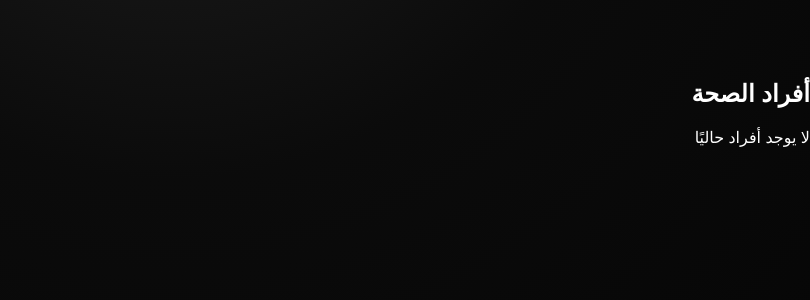
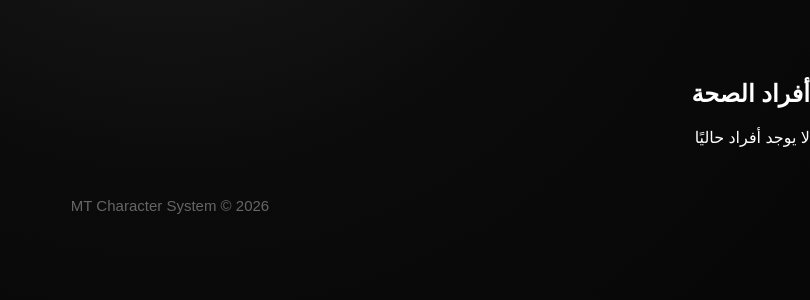
Before and after one commit to dahomaq37-jpg/-MT-Character-System, a Flask app: page /health in a window 1280 px wide. Shown: the part 281-581 px from the top of the page, without its empty margins (470-1280 px from the left). Run offline with Flask 3, Linux system fonts and the light colour scheme; the visitor is signed in with stand-in values (Sample User, id 1); data comes from the database, SQL or seed files in the repository; data that the repository does not hold is empty.

Commit message:
Update health.html

```diff
--- a/templates/health.html
+++ b/templates/health.html
@@ -1,26 +1,48 @@
 <!DOCTYPE html>
 <html lang="ar" dir="rtl">
+
 <head>
     <meta charset="UTF-8">
     <meta name="viewport" content="width=device-width, initial-scale=1.0">
+
     <title>الصحة - MT</title>
-    <link rel="stylesheet" href="{{ url_for('static', filename='style.css') }}">
+
+    <link rel="stylesheet"
+          href="{{ url_for('static', filename='style.css') }}">
 </head>
 
 <body>
 
 <header class="hero">
+
     <div class="mt-logo">MT</div>
+
     <h1>🏥 الصحة</h1>
+
     <p>قائمة أفراد القطاع الصحي</p>
+
 </header>
 
+
 <main class="character-page">
+
     <section class="characters-box">
+
         <h2>أفراد الصحة</h2>
-        <div class="empty">لا يوجد أفراد حاليًا</div>
+
+        <div class="empty">
+            لا يوجد أفراد حاليًا
+        </div>
+
     </section>
+
 </main>
+
+
+<footer>
+    MT Character System © 2026
+</footer>
+
 
 </body>
 </html>
```
